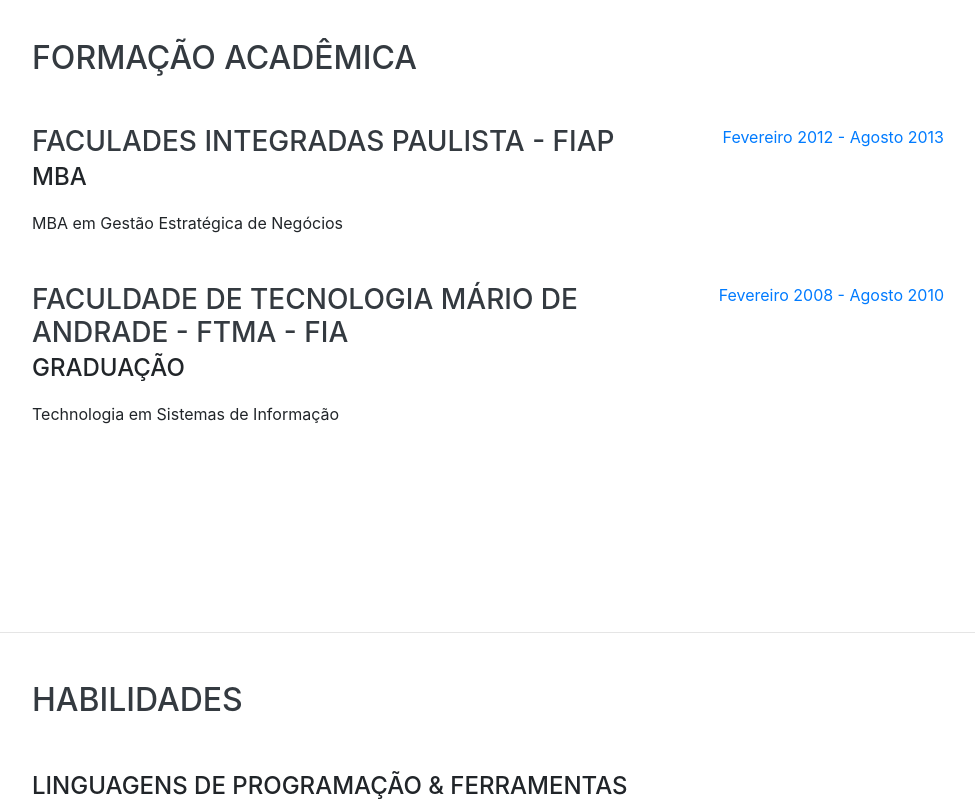
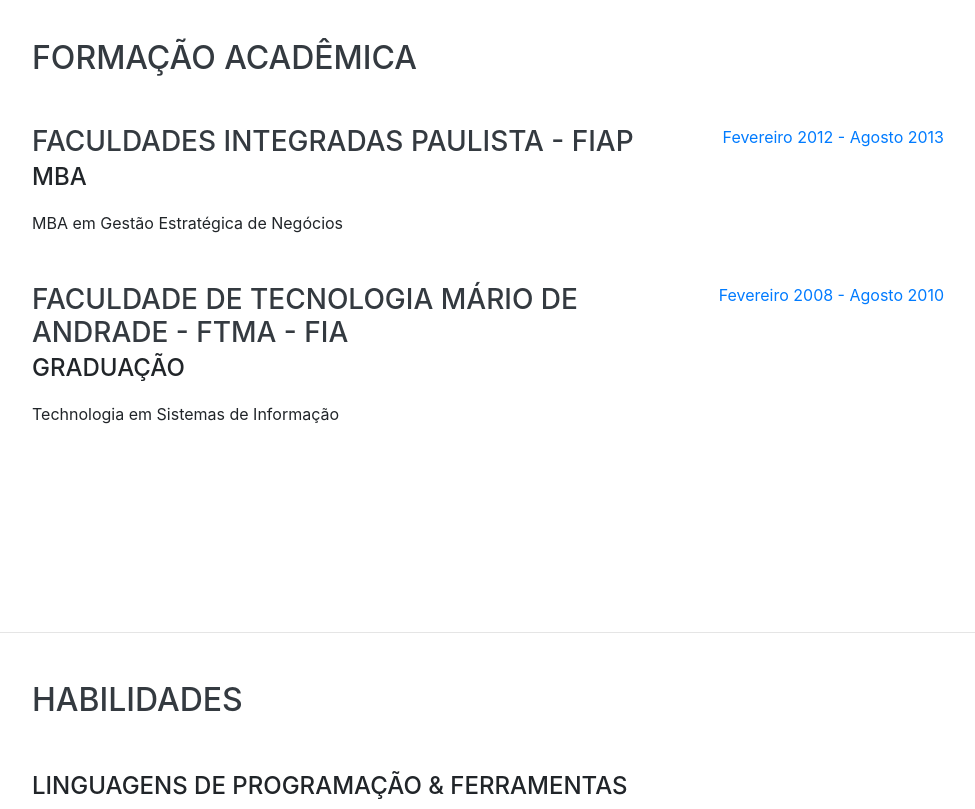
Before and after one commit to diegovalemoreno/curriculo-online, a website with bundled scripts: page index.html in a window 1280 px wide. Shown: the part 2600-3409 px from the top of the page, without its empty margins (288-1263 px from the left). Built offline with nearby package versions, Linux system fonts and the light colour scheme; a web font is replaced by a local one.

Commit message:
Update index.html

```diff
--- a/index.html
+++ b/index.html
@@ -9,7 +9,6 @@
   <meta name="author" content="">
 
   <title>Diego de Souza Vale Moreno</title>
-
   <!-- Bootstrap core CSS -->
   <link href="vendor/bootstrap/css/bootstrap.min.css" rel="stylesheet">
 
@@ -173,7 +172,7 @@
 
         <div class="resume-item d-flex flex-column flex-md-row justify-content-between mb-5">
           <div class="resume-content">
-            <h3 class="mb-0">FACULADES INTEGRADAS PAULISTA - FIAP</h3>
+            <h3 class="mb-0">FACULDADES INTEGRADAS PAULISTA - FIAP</h3>
             <div class="subheading mb-3">MBA</div>
             <div>MBA em Gestão Estratégica de Negócios</div>
             <!-- <p>GPA: 3.23</p> -->
```
